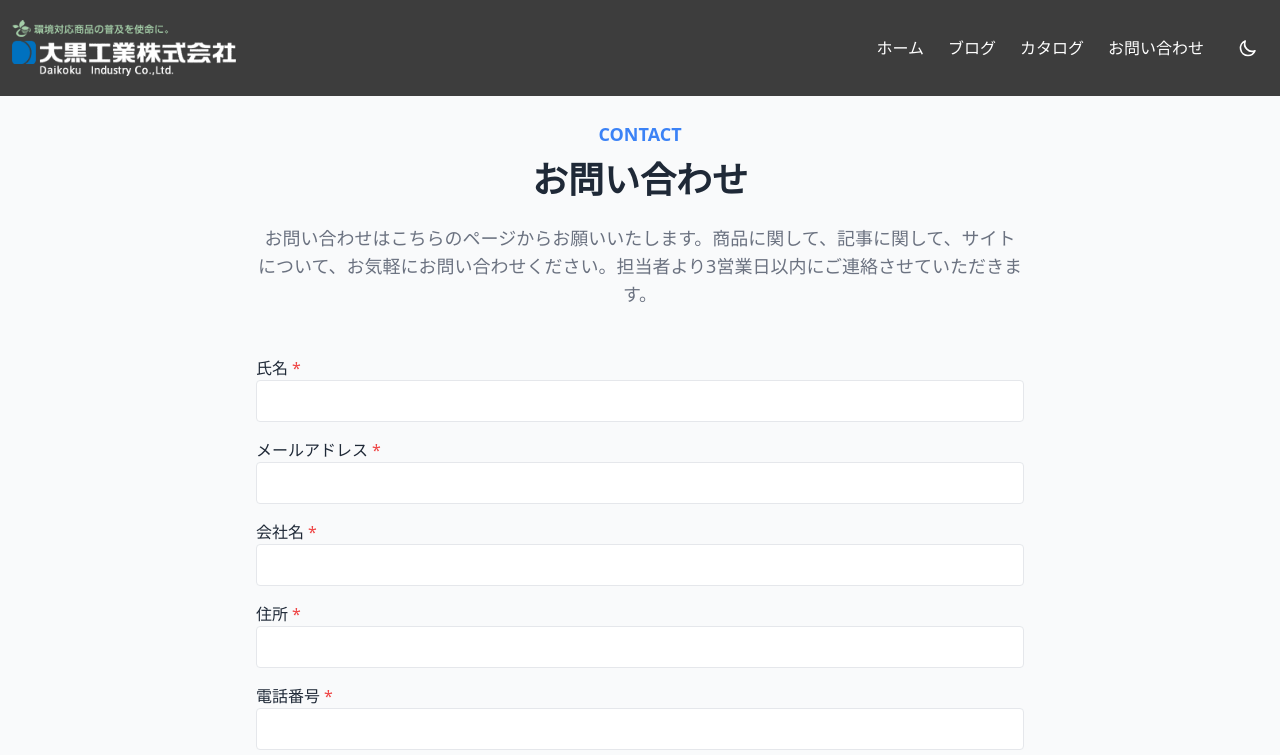
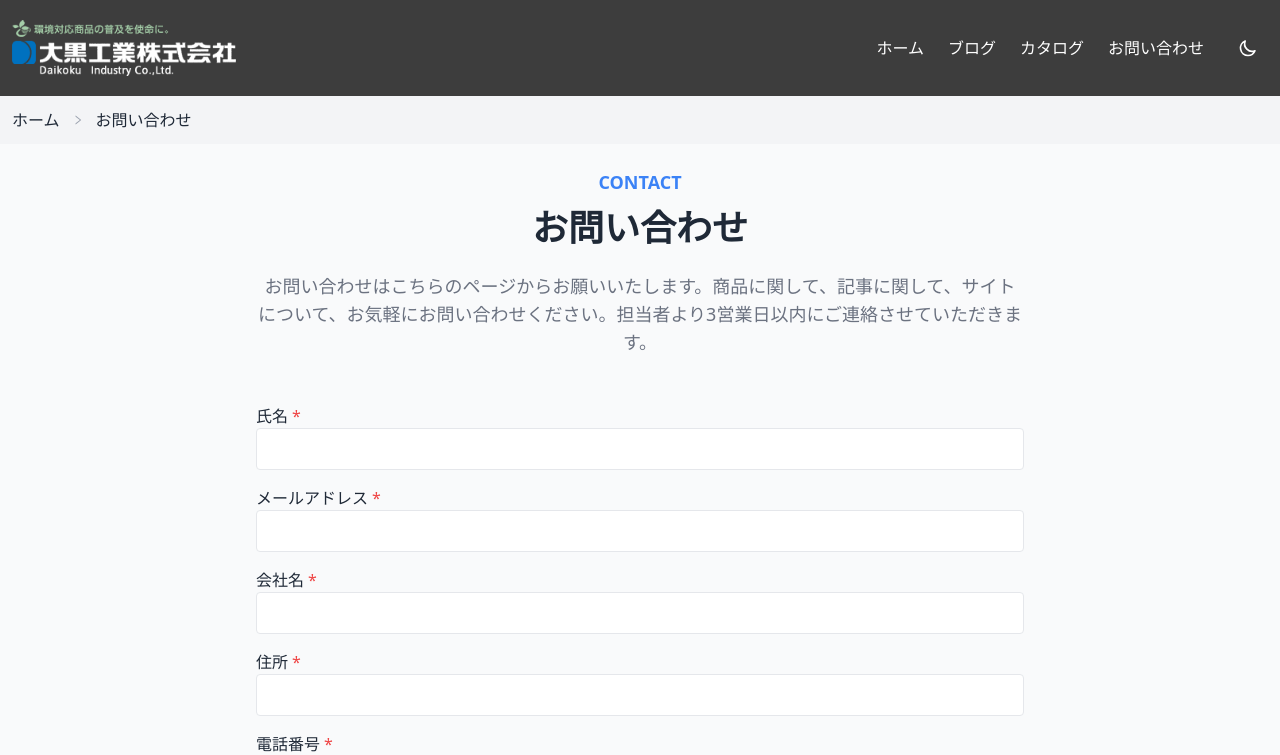
Before and after one commit to knm22mukk/daikoku-saitama, a Next.js app: page /contact in a window 1280 px wide. Shown: the top 755 px of the page. Built offline with nearby package versions, Linux system fonts and the light colour scheme.

Commit message:
パンくずリストを作成し各ページに配置

```diff
--- /dev/null
+++ b/src/_components/Breadcrumb.tsx
@@ -0,0 +1,43 @@
+import Link from 'next/link';
+import { AiOutlineRight } from 'react-icons/ai';
+
+type Props = {
+  lists: {
+    name: string;
+    path?: string;
+  }[];
+};
+
+export default function Breadcrumb({ lists }: Props) {
+  return (
+    <nav aria-label='breadcrumb' className='flex bg-gray-100 p-3 dark:bg-gray-700'>
+      <ol className='inline-flex max-w-screen-2xl items-center space-x-1 md:space-x-2'>
+        <li className='inline-flex items-center'>
+          <Link
+            href='/'
+            className='text-md inline-flex items-center font-medium hover:underline'
+          >
+            ホーム
+          </Link>
+        </li>
+        {lists.map(({ name, path = '/' }, index) => (
+          <li key={index} className='inline-flex items-center'>
+            <AiOutlineRight aria-hidden='true' className='mx-1 h-3 w-3 text-gray-400' />
+            {lists.length - 1 !== index ? (
+              <Link
+                href={path}
+                className='text-md inline-flex items-center font-medium hover:underline'
+              >
+                {name}
+              </Link>
+            ) : (
+              <span aria-current='page' className='text-md ms-1 font-medium md:ms-2'>
+                {name}
+              </span>
+            )}
+          </li>
+        ))}
+      </ol>
+    </nav>
+  );
+}
--- a/src/app/blogs/[id]/page.tsx
+++ b/src/app/blogs/[id]/page.tsx
@@ -1,6 +1,7 @@
 import Image from 'next/image';
 import { AiOutlineClockCircle } from 'react-icons/ai';
 
+import Breadcrumb from '@/_components/Breadcrumb';
 import Container from '@/_components/Container';
 import ConvertDate from '@/_components/ConvertDate';
 import PageHeader from '@/_components/PageHeader';
@@ -16,6 +17,12 @@ export default async function BlogId({ params }: Props) {
   const data = await getBlogDetail(params.id);
   return (
     <>
+      <Breadcrumb
+        lists={[
+          { name: 'ブログ', path: '/blogs' },
+          { name: data.title, path: `/blogs/${data.id}` },
+        ]}
+      />
       <PageHeader
         subHeading={data.id}
         title={data.title}
--- a/src/app/blogs/page.tsx
+++ b/src/app/blogs/page.tsx
@@ -1,4 +1,5 @@
 import BlogCard from '@/_components/BlogCard';
+import Breadcrumb from '@/_components/Breadcrumb';
 import PageHeader from '@/_components/PageHeader';
 import { getBlogList } from '@/_libs/microcms';
 
@@ -6,6 +7,7 @@ export default async function Blogs() {
   const blogData = await getBlogList();
   return (
     <>
+      <Breadcrumb lists={[{ name: 'ブログ' }]} />
       <PageHeader
         subHeading='blogs'
         title='ブログ記事一覧'
--- a/src/app/catalogs/page.tsx
+++ b/src/app/catalogs/page.tsx
@@ -1,3 +1,4 @@
+import Breadcrumb from '@/_components/Breadcrumb';
 import CatalogCard from '@/_components/CatalogCard';
 import PageHeader from '@/_components/PageHeader';
 import { getCatalogList } from '@/_libs/microcms';
@@ -6,6 +7,7 @@ export default async function Catarog() {
   const data = await getCatalogList({ limit: 20 });
   return (
     <>
+      <Breadcrumb lists={[{ name: 'カタログ' }]} />
       <PageHeader
         subHeading='catalog'
         title='カタログ一覧'
--- a/src/app/contact/error/page.tsx
+++ b/src/app/contact/error/page.tsx
@@ -3,6 +3,7 @@
 import Link from 'next/link';
 import { useRouter } from 'next/navigation';
 
+import Breadcrumb from '@/_components/Breadcrumb';
 import { OutlineButton, PrimaryButton } from '@/_components/Button';
 import Container from '@/_components/Container';
 import PageHeader from '@/_components/PageHeader';
@@ -10,6 +11,13 @@ import PageHeader from '@/_components/PageHeader';
 export default function Error() {
   const router = useRouter();
   return (
+    <>
+      <Breadcrumb
+        lists={[
+          { name: 'お問い合わせ', path: '/contact' },
+          { name: 'お問い合わせエラー' },
+        ]}
+      />
       <div className='py-6 sm:py-8 lg:py-12'>
         <PageHeader
           subHeading='error'
@@ -29,5 +37,6 @@ export default function Error() {
           </div>
         </Container>
       </div>
+    </>
   );
 }
--- a/src/app/contact/page.tsx
+++ b/src/app/contact/page.tsx
@@ -3,6 +3,7 @@
 import { useRouter } from 'next/navigation';
 import { useForm } from 'react-hook-form';
 
+import Breadcrumb from '@/_components/Breadcrumb';
 import { PrimaryButton } from '@/_components/Button';
 import Container from '@/_components/Container';
 import PageHeader from '@/_components/PageHeader';
@@ -49,6 +50,7 @@ export default function Contact() {
 
   return (
     <>
+      <Breadcrumb lists={[{ name: 'お問い合わせ' }]} />
       <PageHeader
         subHeading='contact'
         title='お問い合わせ'
--- a/src/app/contact/thanks/page.tsx
+++ b/src/app/contact/thanks/page.tsx
@@ -3,6 +3,7 @@
 import Link from 'next/link';
 import { useRouter } from 'next/navigation';
 
+import Breadcrumb from '@/_components/Breadcrumb';
 import { OutlineButton, PrimaryButton } from '@/_components/Button';
 import Container from '@/_components/Container';
 import PageHeader from '@/_components/PageHeader';
@@ -10,6 +11,10 @@ import PageHeader from '@/_components/PageHeader';
 export default function Thanks() {
   const router = useRouter();
   return (
+    <>
+      <Breadcrumb
+        lists={[{ name: 'お問い合わせ', path: '/contact' }, { name: 'お問い合わせ完了' }]}
+      />
       <div className='py-6 sm:py-8 lg:py-12'>
         <PageHeader
           subHeading='complete'
@@ -29,5 +34,6 @@ export default function Thanks() {
           </div>
         </Container>
       </div>
+    </>
   );
 }
```
Lines whose indentation alone changed are shown as unchanged.
